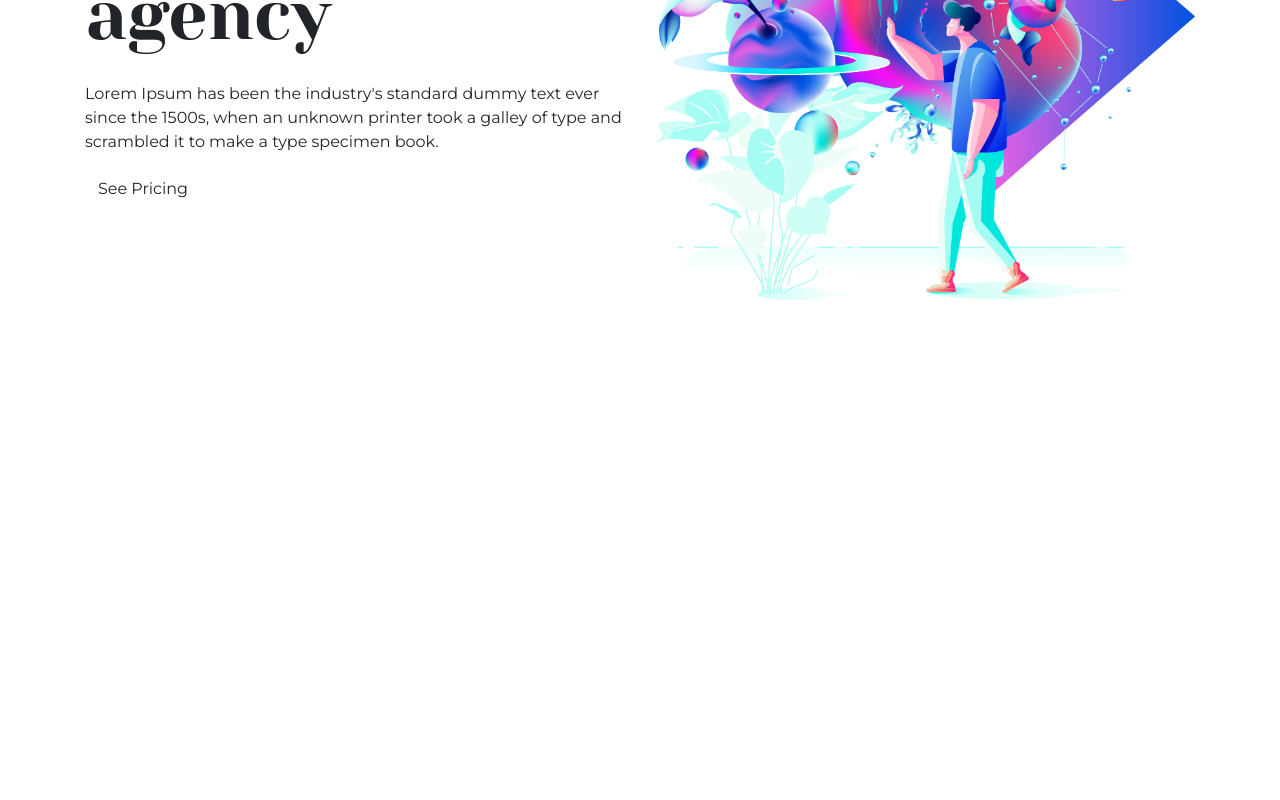
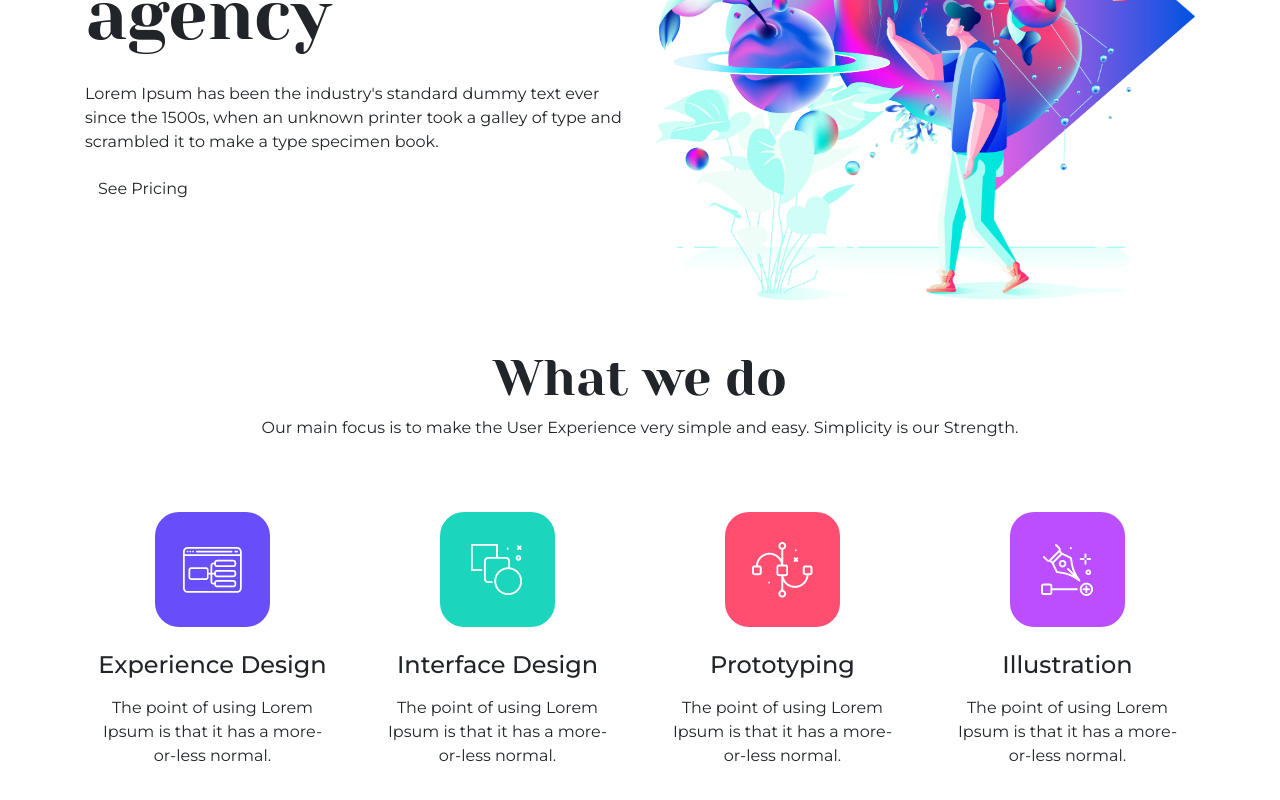
Before and after one commit to tayab-pabel/athena-design-responsive-ui, a React (Create React App) app: page / in a window 1280 px wide. Shown: the part 318-1118 px from the top of the page. Before the commit the page ends 800 px from the top, so only its background shows below. Built offline with nearby package versions, Linux system fonts and the light colour scheme.

Commit message:
Service Section Done

```diff
--- a/src/App.css
+++ b/src/App.css
@@ -1,8 +1,16 @@
-h1 {
-    font-size: 70px;
+h1, h2 {
     font-family: 'Yeseva One', cursive;
 }
 
+h1 {
+    font-size: 70px;
+}
+
+h2 {
+    font-size: 50px;
+}
+
+h4,
 p,
 .btn {
     font-family: 'Montserrat', sans-serif;
--- a/src/App.js
+++ b/src/App.js
@@ -1,10 +1,12 @@
 import './App.css';
 import Header from './Components/Header/Header/Header';
+import Service from './Components/Service/Service';
 
 function App() {
   return (
     <div className="App">
       <Header />
+      <Service />
     </div>
   );
 }
--- /dev/null
+++ b/src/Components/Service/Service.js
@@ -0,0 +1,41 @@
+import React from 'react';
+import './Service.css';
+import service1 from '../../images/service1.png';
+import service2 from '../../images/service2.png';
+import service3 from '../../images/service3.png';
+import service4 from '../../images/service4.png';
+
+const Service = () => {
+    return (
+        <div className="service container mt-5 text-center">
+            <div className="service-header">
+                <h2>What we do</h2>
+                <p>Our main focus is to make the User Experience very simple and easy. Simplicity is our Strength.</p>
+            </div>
+            <div className="row mt-5">
+                <div className="col-md-3 p-4">
+                    <img className="img-fluid" src={service1} alt=""/>
+                    <h4 className="mt-4 mb-3">Experience Design</h4>
+                    <p>The point of using Lorem Ipsum is that it has a more-or-less normal.</p>
+                </div>
+                <div className="col-md-3 p-4">
+                    <img className="img-fluid" src={service2} alt=""/>
+                    <h4 className="mt-4 mb-3">Interface Design</h4>
+                    <p>The point of using Lorem Ipsum is that it has a more-or-less normal.</p>
+                </div>
+                <div className="col-md-3 p-4">
+                    <img className="img-fluid" src={service3} alt=""/>
+                    <h4 className="mt-4 mb-3">Prototyping</h4>
+                    <p>The point of using Lorem Ipsum is that it has a more-or-less normal.</p>
+                </div>
+                <div className="col-md-3 p-4">
+                    <img className="img-fluid" src={service4} alt=""/>
+                    <h4 className="mt-4 mb-3">Illustration</h4>
+                    <p>The point of using Lorem Ipsum is that it has a more-or-less normal.</p>
+                </div>
+            </div>
+        </div>
+    );
+};
+
+export default Service;
```
Also changed, not shown: src/Components/Service/Service.css (added).
